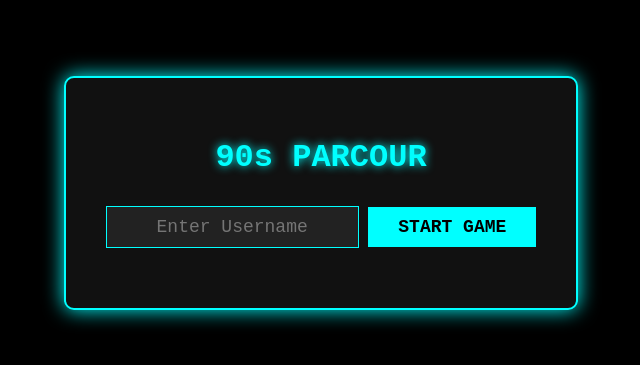
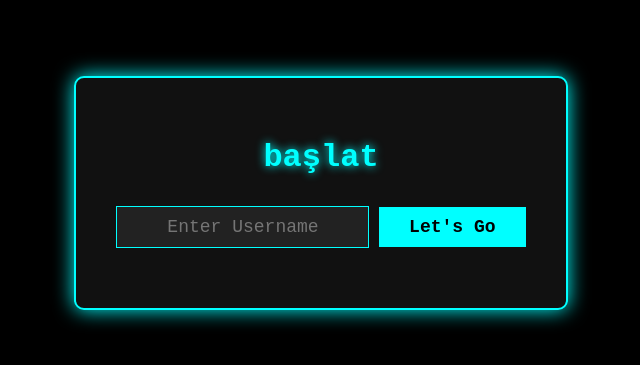
Before and after one commit to mcmakistein/Qurayyforenjoyy, a website: page public/index.html in a window 1280 px wide. Shown: the part 207-572 px from the top of the page, without its empty margins (319-959 px from the left). Drawn offline with nearby package versions, Linux system fonts and the light colour scheme.

```diff
--- a/public/index.html
+++ b/public/index.html
@@ -4,7 +4,7 @@
 <head>
     <meta charset="UTF-8">
     <meta name="viewport" content="width=device-width, initial-scale=1.0">
-    <title>90s 3D Multiplayer Game</title>
+    <title>Qurayyforenjoyy</title>
     <link rel="stylesheet" href="style.css">
     <style>
         body {
@@ -42,9 +42,9 @@
 <body>
     <div id="login-screen">
         <div class="login-card">
-            <h1>90s PARCOUR</h1>
+            <h1>başlat</h1>
             <input type="text" id="username-input" placeholder="Enter Username" maxlength="12">
-            <button id="start-btn">START GAME</button>
+            <button id="start-btn">Let's Go</button>
         </div>
     </div>
     <div id="error-console"
```
